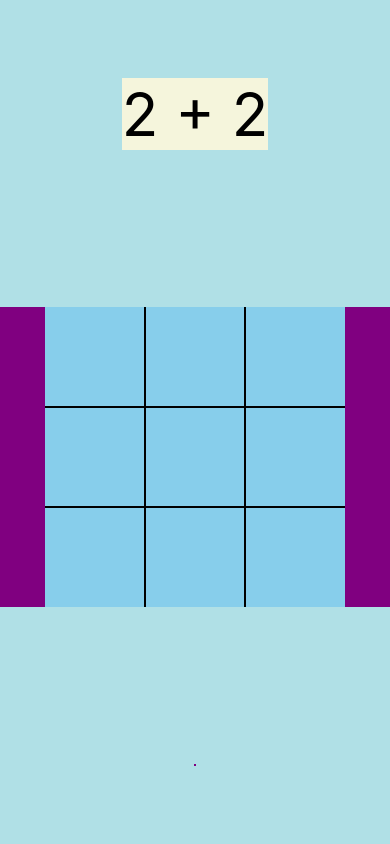
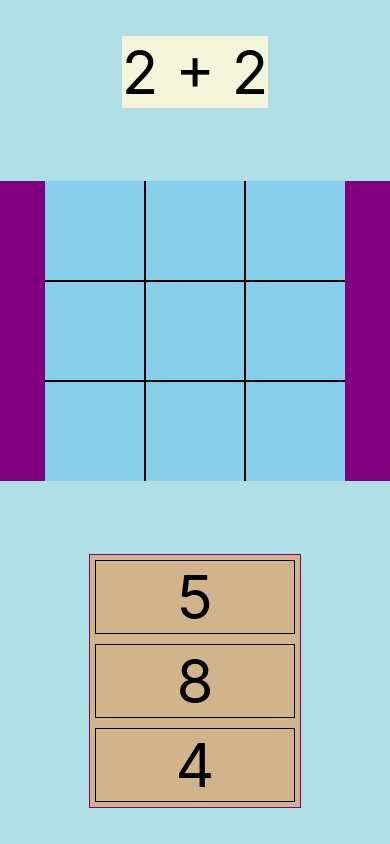
Before and after one commit to RdotSilva/React-Native-TicTacToe-Math-Game, a React Native app: screen / in a window 390 px wide. Built offline with nearby package versions, Linux system fonts and the light colour scheme.

Commit message:
Update answer rendering w/ currentQuestion state

```diff
--- a/App.js
+++ b/App.js
@@ -149,7 +149,11 @@ export default function App() {
       </View>
       <View style={styles.answerContainer}>
         <View style={styles.singleAnswerContainer}>
-          {/* {getRandomMathQuestion("answer")} */}
+          {currentQuestion === null ? (
+            <ActivityIndicator size="large" color="#0000ff" />
+          ) : (
+            getAnswersToQuestion(currentQuestion)
+          )}
         </View>
       </View>
     </View>
```
